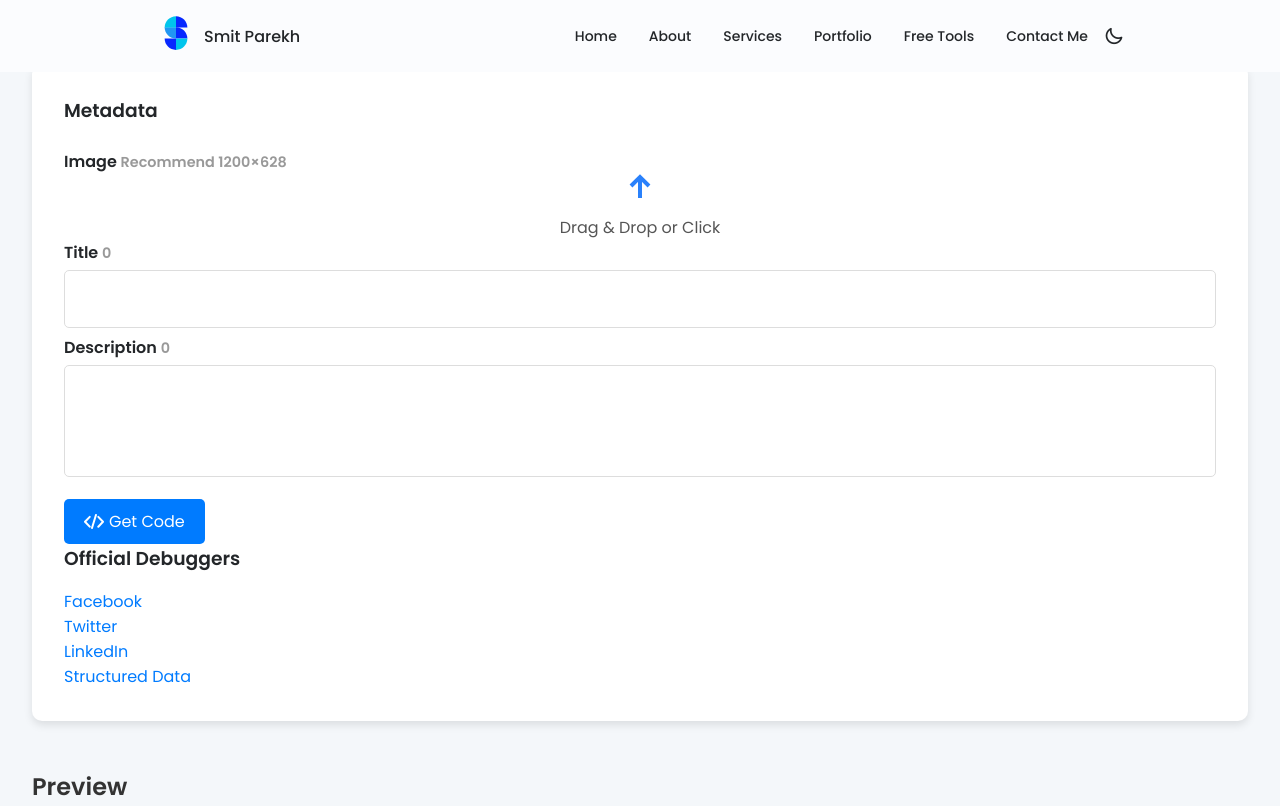
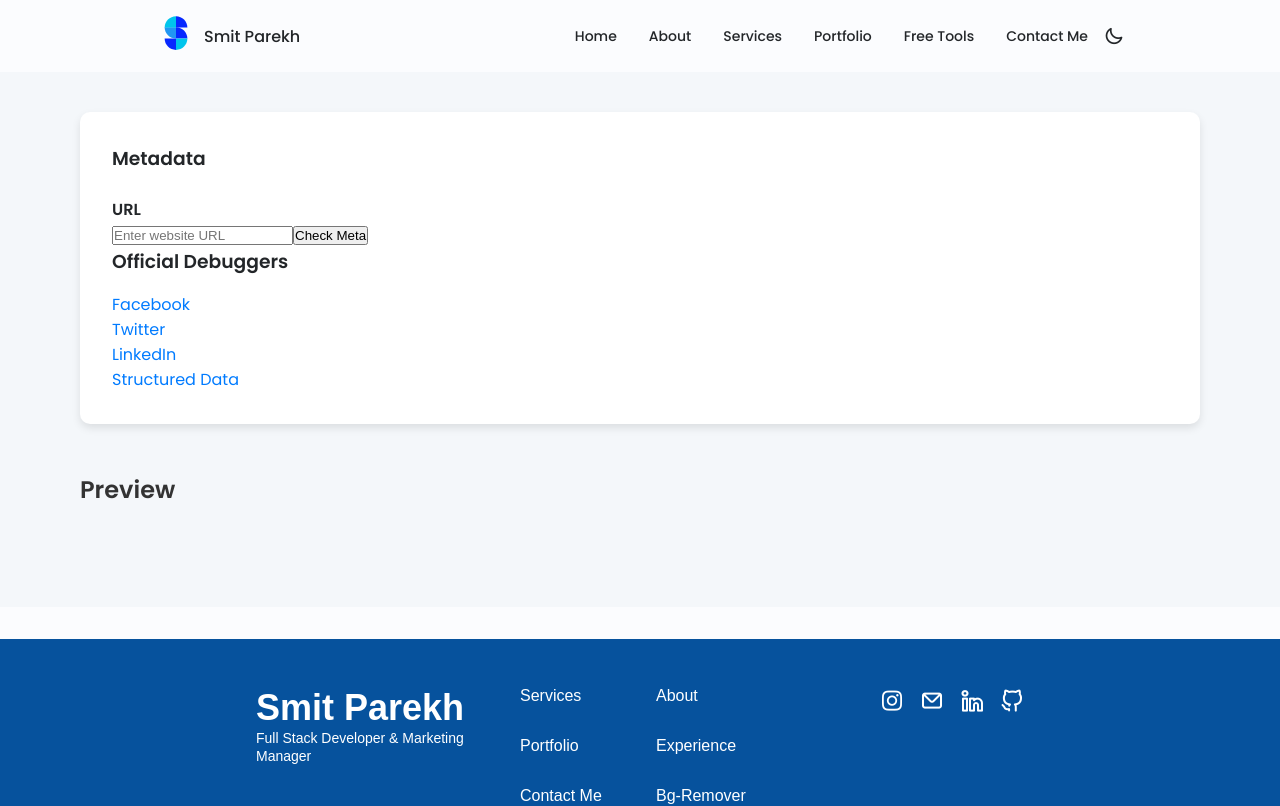
Before and after one commit to SmitParekh84/Smit-React-New-Portfolio-front-end, a React (Vite) app: page /free-tools/meta-tag-checker in a window 1280 px wide. Shown: the top 806 px of the page. Built offline with nearby package versions, Linux system fonts and the light colour scheme.

Commit message:
Enhance MetaChecker component: increase padding for better layout, add URL input and button for checking metadata

```diff
--- a/src/components/MetaChecker/MetaChecker.css
+++ b/src/components/MetaChecker/MetaChecker.css
@@ -1,7 +1,7 @@
 /* MetaChecker Tool Styles */
 .index-main {
   background-color: #f4f7fa;
-  padding: 2rem;
+  padding: 5rem;
   margin-top: 2rem;
 }
 
--- a/src/components/MetaChecker/MetaChecker.jsx
+++ b/src/components/MetaChecker/MetaChecker.jsx
@@ -6,8 +6,10 @@ const MetaChecker = () => {
     const [metaInfo, setMetaInfo] = useState(null);
     const [error, setError] = useState(null);
 
+    // Handle URL input change
     const handleUrlChange = (e) => setUrl(e.target.value);
 
+    // Check meta info when the button is clicked
     const handleCheckMeta = async () => {
         setError(null);
         setMetaInfo(null); // Reset previous data
@@ -35,15 +37,29 @@ const MetaChecker = () => {
     };
 
     return (
-        <main className="index-main ">
+        <main className="index-main">
             <section className="index-metadata section">
                 <div className="index-metadata__sticky">
                     <header>
                         <h3>Metadata</h3>
                     </header>
                     <section className="index-metadata__content">
+                        <h4>URL</h4>
+                        <input
+                            type="text"
+                            value={url}
+                            onChange={handleUrlChange}
+                            placeholder="Enter website URL"
+                            className="index-metadata__input"
+                        />
+                        <button className="index-metadata__button" onClick={handleCheckMeta}>Check Meta</button>
+
+                        {error && <p className="error-message">{error}</p>}
+
+                        {metaInfo && (
+                            <>
                                 <h4>Image <span className="index-metadata__count">Recommend 1200×628</span></h4>
-                        <label htmlFor="input" className="index-metadata__image" style={{ backgroundImage: `url(${metaInfo?.image || ""})` }}>
+                                <label htmlFor="input" className="index-metadata__image" style={{ backgroundImage: `url(${metaInfo.image || ""})` }}>
                                     <div className="index-metadata__image-button">
                                         <div className="index-metadata__image-button-icon">
                                             <svg xmlns="http://www.w3.org/2000/svg" width="22" height="24" viewBox="0 0 22 24">
@@ -57,7 +73,6 @@ const MetaChecker = () => {
                                     </div>
                                 </label>
                                 <input id="input" type="file" style={{ display: "none" }} />
-
                                 <h4>Title <span className="index-metadata__count js-title-count">{metaInfo?.title?.length || 0}</span></h4>
                                 <textarea
                                     className="index-metadata__text"
@@ -66,7 +81,6 @@ const MetaChecker = () => {
                                     value={metaInfo?.title || ""}
                                     readOnly
                                 />
-
                                 <h4>Description <span className="index-metadata__count js-description-count">{metaInfo?.description?.length || 0}</span></h4>
                                 <textarea
                                     className="index-metadata__text"
@@ -82,6 +96,8 @@ const MetaChecker = () => {
                                     </svg>
                                     <span>Get Code</span>
                                 </a>
+                            </>
+                        )}
                     </section>
 
                     {/* SEO Tools Links */}
```
Lines whose indentation alone changed are shown as unchanged.
